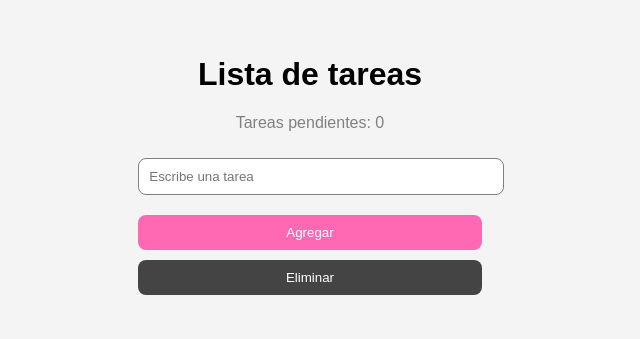
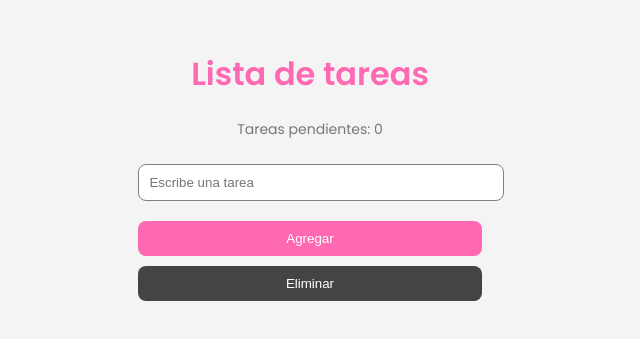
Before and after one commit to alexandragdiaz/Task-Manager-App, a plain HTML site: page index.html in a window 1280 px wide. Shown: the part 235-574 px from the top of the page, without its empty margins (330-970 px from the left). Drawn offline with Linux system fonts and the light colour scheme.

Commit message:
Modifico contador

```diff
--- a/index.html
+++ b/index.html
@@ -7,6 +7,9 @@
     <title>Lista de tareas</title>
 
     <link rel="stylesheet" href="styles.css">
+    <link rel="preconnect" href="https://fonts.googleapis.com">
+
+    <link href="https://fonts.googleapis.com/css2?family=Poppins:wght@300;400;600&display=swap" rel="stylesheet">
 </head>
 <body>
 
--- a/styles.css
+++ b/styles.css
@@ -1,5 +1,5 @@
 body {
-    font-family: Arial;
+    font-family: 'Poppins', sans-serif;
     background-color: #f4f4f4;
 
     display: flex;
@@ -25,6 +25,10 @@
 h1 {
 
     text-align: center;
+
+    font-weight: 600;
+
+    color: #ff69b4;
 }
 
 
@@ -32,7 +36,9 @@
 
     text-align: center;
 
-    color: gray;
+    color: #777;
+
+    font-size: 14px;
 }
 
 input {
```
